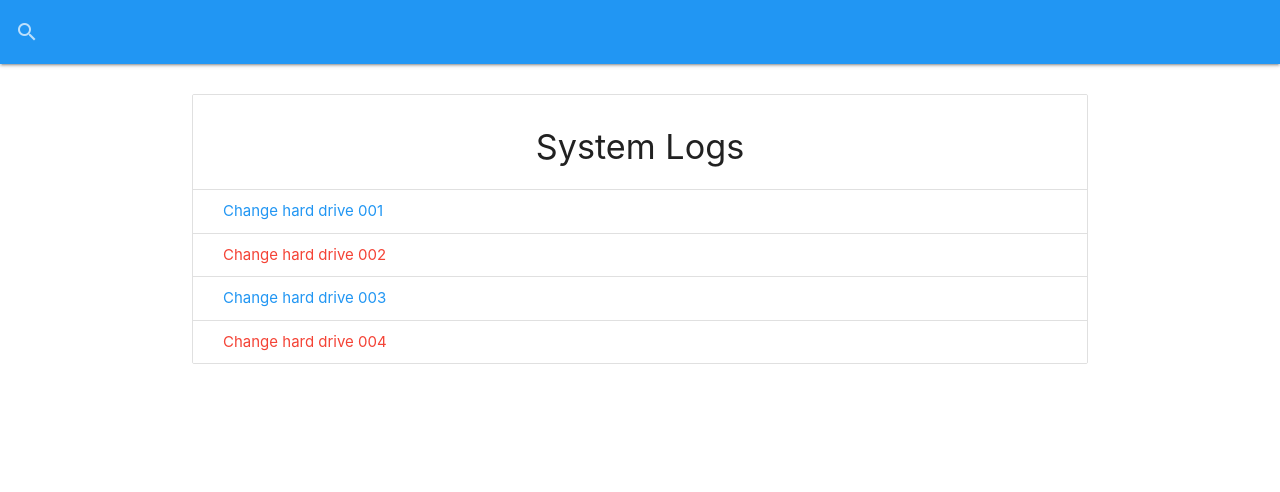
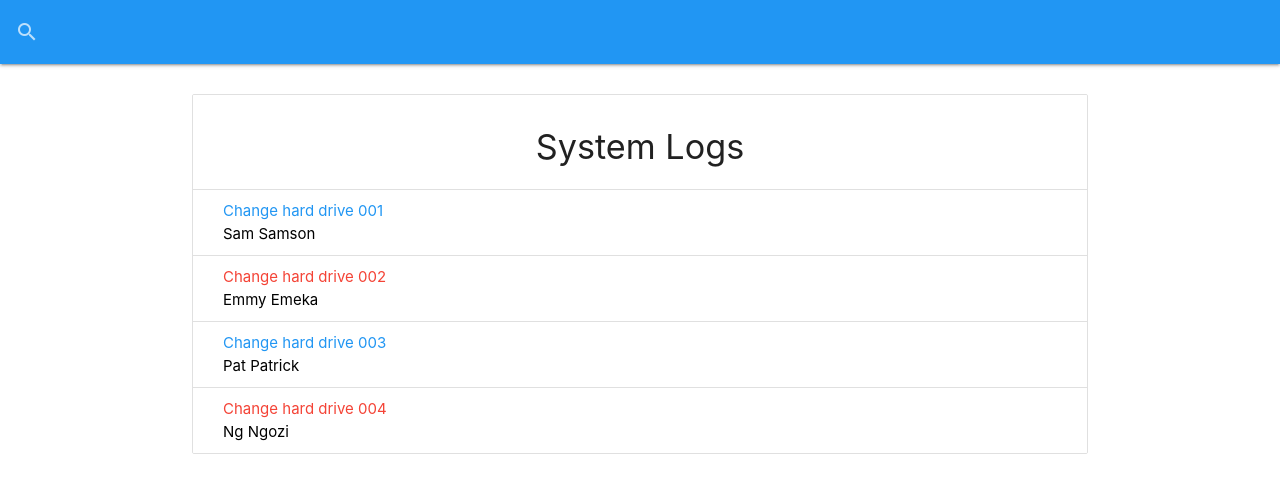
Before and after one commit to KingsleyIbe/IT-LOGGER-REACT-PROJECT, a React (Create React App) app: page / in a window 1280 px wide. Shown: the top 492 px of the page. Built offline with nearby package versions, Linux system fonts and the light colour scheme; data requests are answered from the project's data file.

Commit message:
Updated the LogItem file to display techs

```diff
--- a/package.json
+++ b/package.json
@@ -7,8 +7,10 @@
     "@testing-library/react": "^11.1.0",
     "@testing-library/user-event": "^12.1.10",
     "materialize-css": "^1.0.0",
+    "moment": "^2.29.1",
     "react": "^17.0.2",
     "react-dom": "^17.0.2",
+    "react-moment": "^1.1.1",
     "react-scripts": "4.0.3",
     "web-vitals": "^1.0.1"
   },
--- a/src/components/logs/LogItem.js
+++ b/src/components/logs/LogItem.js
@@ -1,12 +1,19 @@
 import React from 'react'
 import PropTypes from 'prop-types'
+import Moment from "react-moment";
 
 const LogItem = ({ log }) => {
     return (
         <li className="collection-item">
             <div>
                 <a href="#edit-log-modal" className={`modal-trigger ${log.attention ? 'red-text' :
-                'blue-text'}`}>{log.message}</a>
+                'blue-text'}`}>{log.message}
+                </a>
+                <br/>
+                <span className='grey-text'>
+                    <span className="black-text">{log.techs}</span>
+                </span>
+
             </div>
 
         </li>
```
Also changed, not shown: 1 other file (tests, documents, lock files or other folders).
